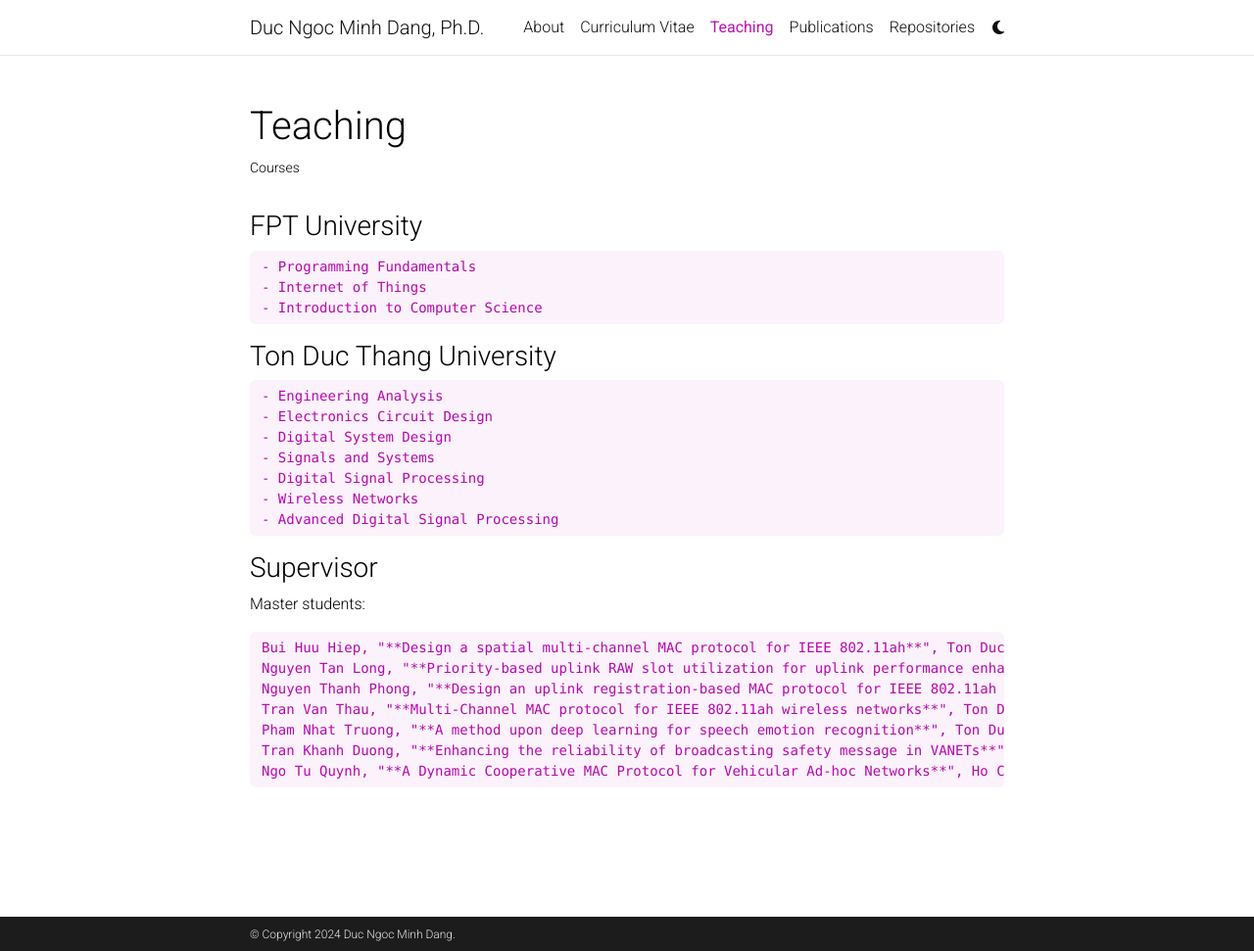
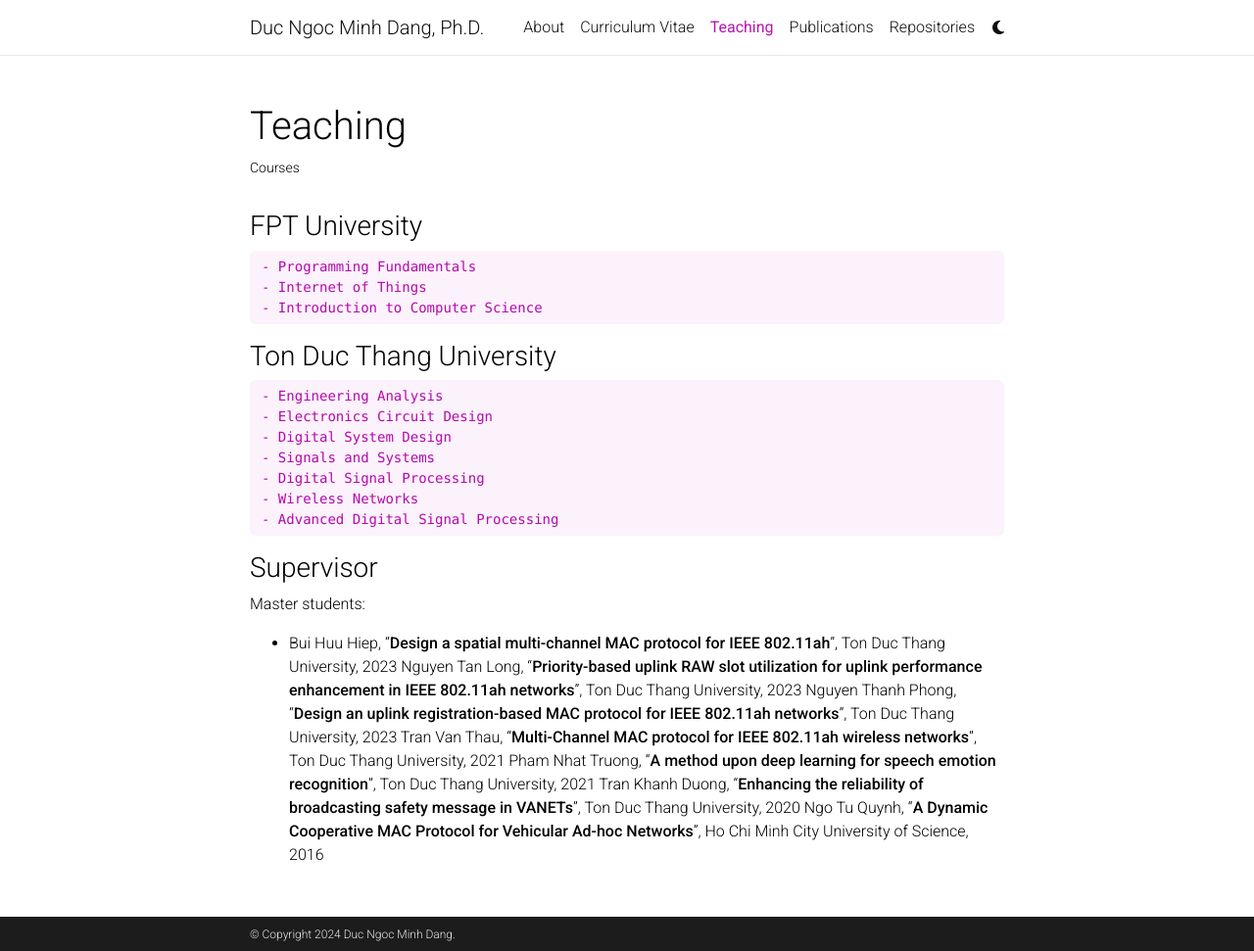
Before and after one commit to dnmduc/dnmduc.github.io, a Jekyll site: the page built from _pages/teaching.md, in a window 1280 px wide and 971 px high. Shown: the whole window at 98% size. Built offline with Jekyll 4.4.1, drawn with Linux system fonts in a browser that asks for light colours; full-size pictures stand in for the smaller copies a plugin makes; comment, search, counter and statistics services are not loaded; a style sheet for code colours, icons or effects is not loaded.

Commit message:
supervisor

```diff
--- a/_pages/teaching.md
+++ b/_pages/teaching.md
@@ -26,7 +26,7 @@ nav_order: 2
 ### Supervisor
 Master students:
 
-    Bui Huu Hiep, "**Design a spatial multi-channel MAC protocol for IEEE 802.11ah**", Ton Duc Thang University, 2023
+* Bui Huu Hiep, "**Design a spatial multi-channel MAC protocol for IEEE 802.11ah**", Ton Duc Thang University, 2023
     Nguyen Tan Long, "**Priority-based uplink RAW slot utilization for uplink performance enhancement in IEEE 802.11ah networks**", Ton Duc Thang University, 2023
     Nguyen Thanh Phong, "**Design an uplink registration-based MAC protocol for IEEE 802.11ah networks**", Ton Duc Thang University, 2023
     Tran Van Thau, "**Multi-Channel MAC protocol for IEEE 802.11ah wireless networks**", Ton Duc Thang University, 2021
```
Also changed, not shown: _news/announcement_1.md (+1 -1 lines).
